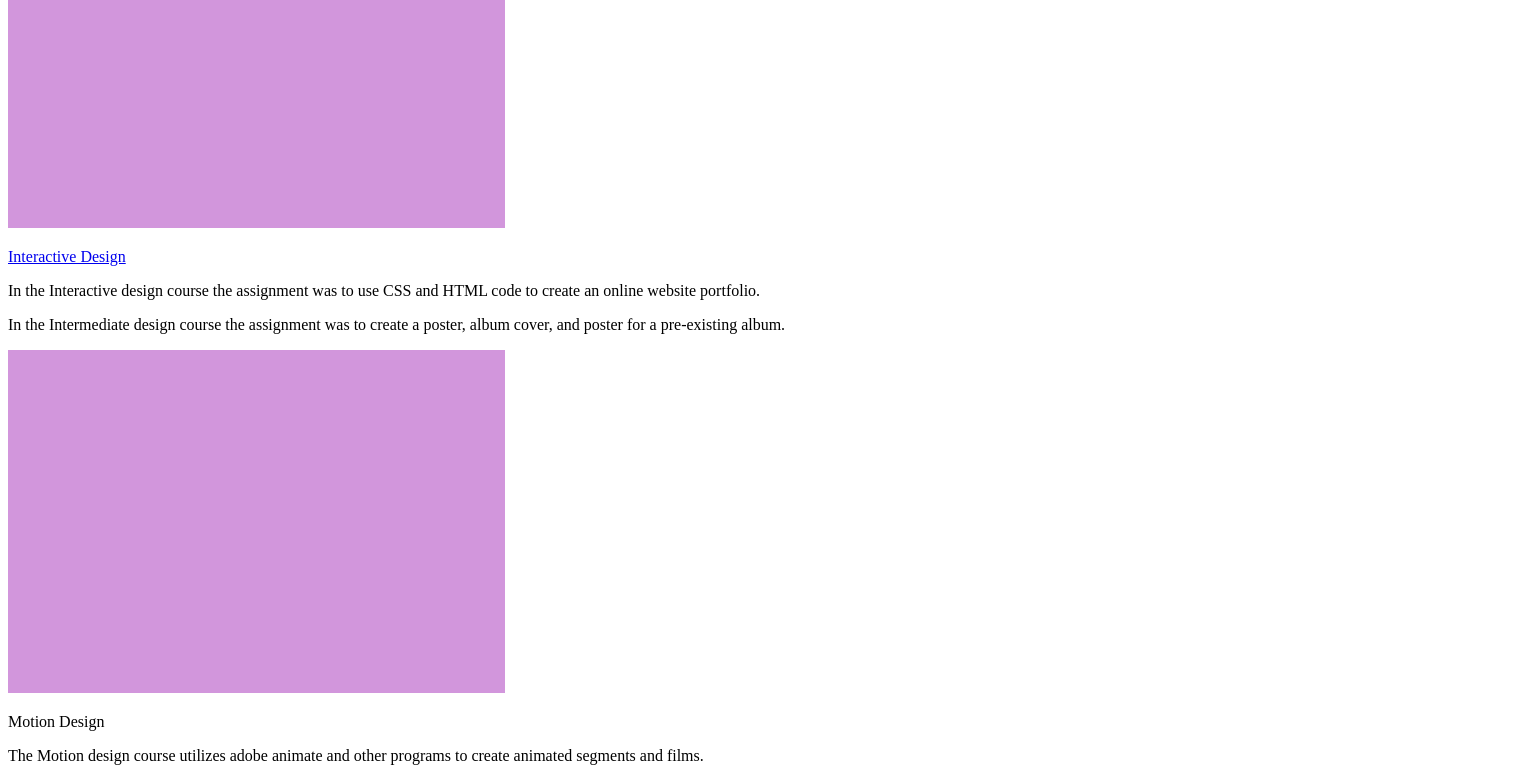
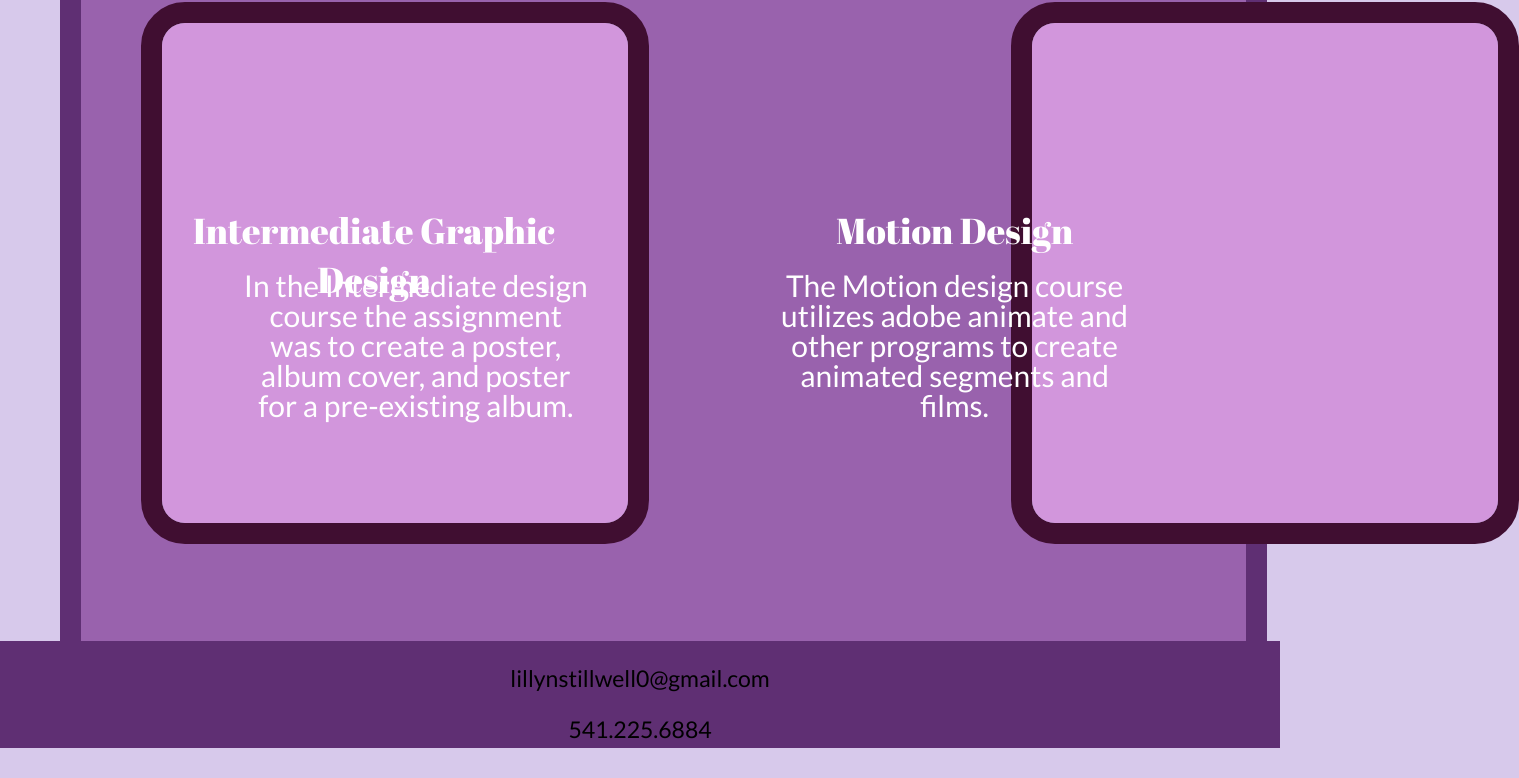
Before and after one commit to lillynstillwell0-max/tryingagain, a plain HTML site: page pg2.html in a window 1280 px wide. Shown: the part 879-1657 px from the top of the page, 1519 px wide, since content can reach past the window. Drawn offline with Linux system fonts and the light colour scheme; files that its build step writes are made by us from their sources; the site is published under a folder, as on GitHub Pages, so addresses that start at the root find nothing; a script that the page names is missing.

Commit message:
Update pg2.html

```diff
--- a/pg2.html
+++ b/pg2.html
@@ -9,7 +9,7 @@
 <link href="https://fonts.googleapis.com/css2?family=Lato:ital,wght@0,100;0,300;0,400;0,700;0,900;1,100;1,300;1,400;1,700;1,900&display=swap" rel="stylesheet">
         <meta charset="UTF-8" />
         <title>Title</title>
-        <link rel="stylesheet" href="/mycss/pg2.css" />
+        <link rel="stylesheet" href="mycss/pg2.css" />
         <script src="script.js"></script>
         <meta name="viewport" content="width=device-width, initial-scale=1">
     </head>
```
